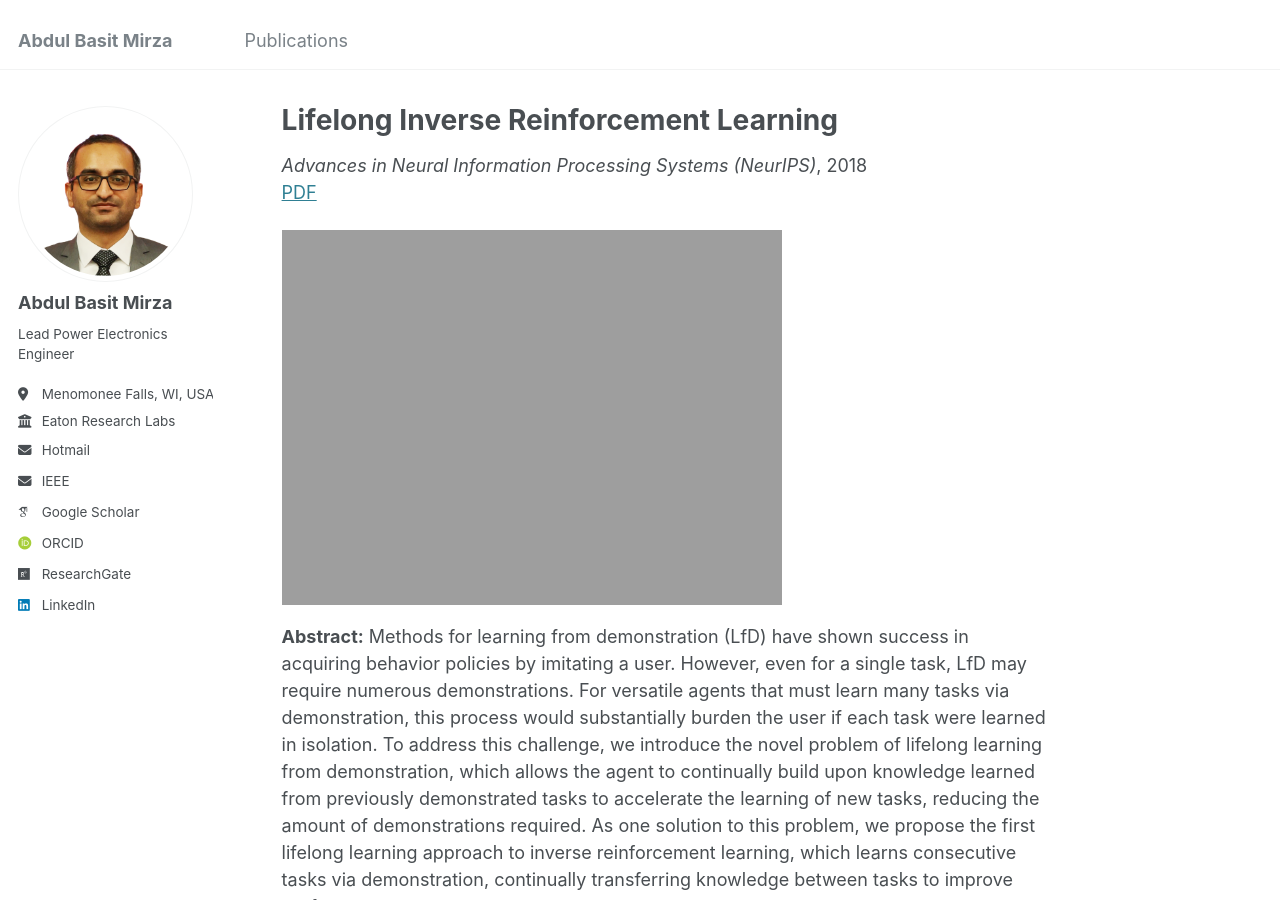
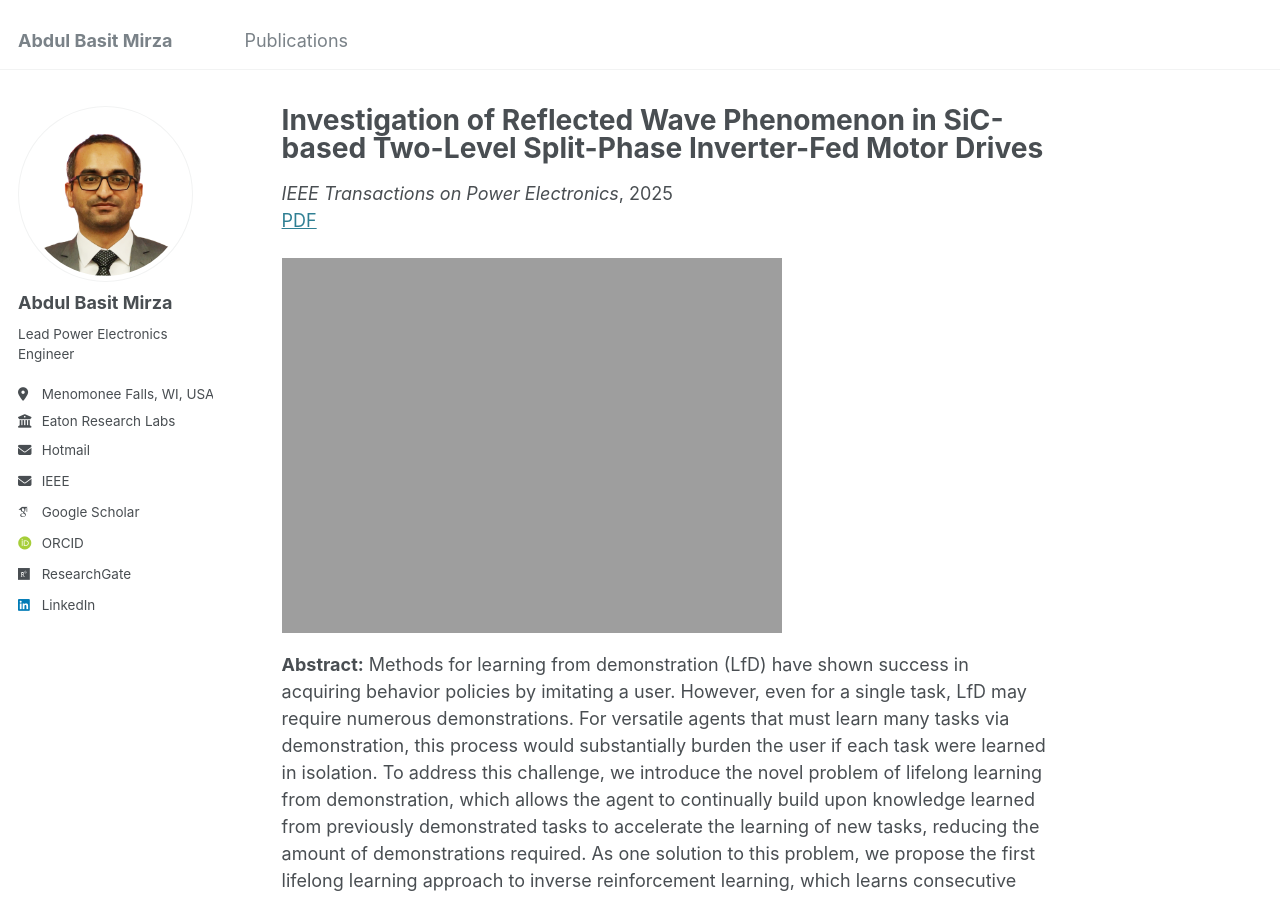
Before and after one commit to AbdulBasitMirza/abdulbasitmirza.github.io, a Jekyll site: the page built from _publications/a.md, in a window 1280 px wide and 900 px high. Built offline with Jekyll 4.4.1, drawn with Linux system fonts in a browser that asks for light colours; some web fonts are replaced.

Commit message:
Update a.md

```diff
--- a/_publications/a.md
+++ b/_publications/a.md
@@ -1,13 +1,13 @@
 ---
 layout: 'publication'
-title: "Lifelong Inverse Reinforcement Learning"
+title: "Investigation of Reflected Wave Phenomenon in SiC-based Two-Level Split-Phase Inverter-Fed Motor Drives"
 collection: publications
-type: 'conference'
-permalink: /publication/2018-lifelong-inverse-rl
+type: 'journal'
+permalink: /publication/TPEL
 excerpt: 'We introduced the problem of lifelong learning from demonstrations, and created an efficient lifelong inverse reinforcement learning (ELIRL) algorithm.'
-date: 2018-12-01
-venue: 'Advances in Neural Information Processing Systems (NeurIPS)'
-paperurl: 'http://papers.nips.cc/paper/7702-lifelong-inverse-reinforcement-learning.pdf'
+date: 2025-03-01
+venue: 'IEEE Transactions on Power Electronics'
+paperurl: 'https://ieeexplore.ieee.org/document/10787086'
 authors: '<strong>Jorge Mendez-Mendez</strong>, Shashank Shivkumar, <a href="https://seas.upenn.edu/~eeaton/">Eric Eaton</a>'
 thumbnail: 'LifelongLfD.jpg'
 [//]: # (codeurl: 'https://github.com/Lifelong-ML/ELIRL.git')
```
